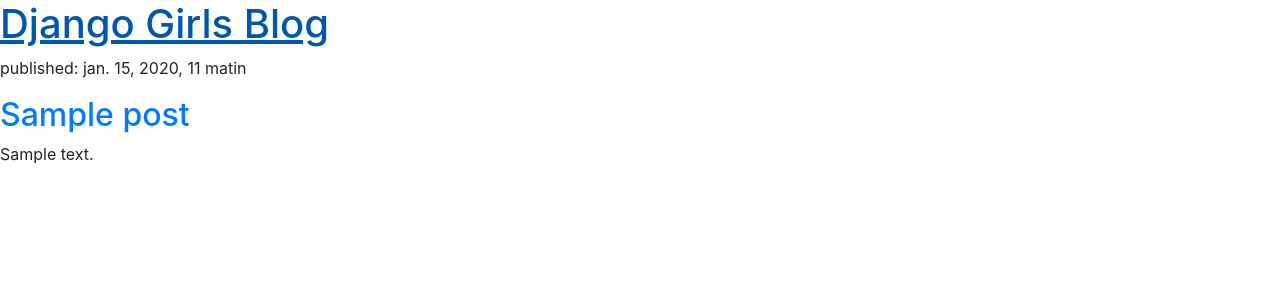
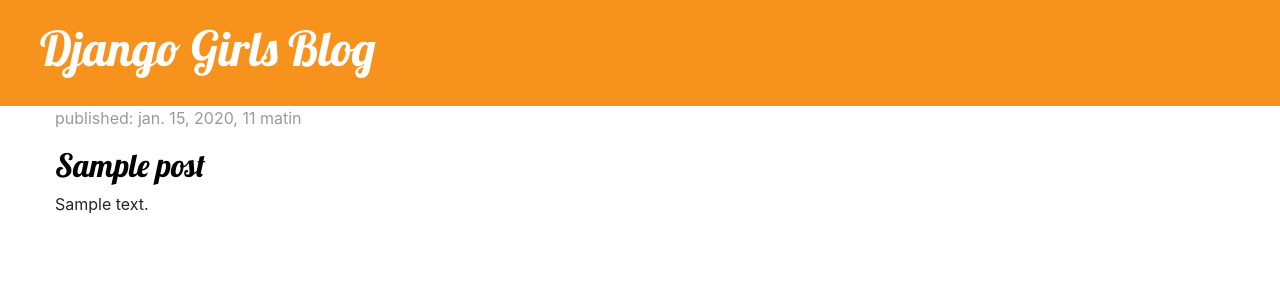
Before and after one commit to Rooarii/django_blog, a Django app: page / in a window 1280 px wide. Shown: the top 300 px of the page. Run offline with Django 3.2, Linux system fonts and the light colour scheme; tables that the repository leaves empty hold one stand-in row (values such as "Sample post"); some libraries are stand-ins or nearby versions.

Commit message:
Static CSS added

```diff
--- /dev/null
+++ b/blog/static/css/blog.css
@@ -0,0 +1,58 @@
+/* h1 a, h2 a {
+    color: #f7921d;
+    font-family: 'Lobster';
+}
+
+body {
+    padding-left: 15px;
+} */
+
+.page-header {
+    /* background-color: #C25100; */
+    background-color: #f7921d;
+    margin-top: 0;
+    padding: 20px 20px 20px 40px;
+}
+
+.page-header h1, .page-header h1 a, .page-header h1 a:visited, .page-header h1 a:active {
+    color: #ffffff;
+    font-size: 36pt;
+    text-decoration: none;
+}
+
+.content {
+    margin-left: 40px;
+}
+
+h1, h2, h3, h4 {
+    font-family: 'Lobster', cursive;
+}
+
+.date {
+    color: #9a9a9c;
+}
+
+.save {
+    float: right;
+}
+
+.post-form textarea, .post-form input {
+    width: 100%;
+}
+
+.top-menu, .top-menu:hover, .top-menu:visited {
+    color: #ffffff;
+    float: right;
+    font-size: 26pt;
+    margin-right: 20px;
+}
+
+.post {
+    margin-bottom: 70px;
+}
+
+.post h2 a, .post h2 a:visited {
+    color: #000000;
+}
+
+Context | Request Context
--- a/blog/templates/blog/post_list.html
+++ b/blog/templates/blog/post_list.html
@@ -1,21 +1,31 @@
+{% load static %}
 <html>
     <head>
         <title>Django Girls blog</title>
         <meta name="viewport" content="width=device-width, initial-scale=1, shrink-to-fit=no">
         <link rel="stylesheet" href="https://stackpath.bootstrapcdn.com/bootstrap/4.4.1/css/bootstrap.min.css" integrity="sha384-Vkoo8x4CGsO3+Hhxv8T/Q5PaXtkKtu6ug5TOeNV6gBiFeWPGFN9MuhOf23Q9Ifjh" crossorigin="anonymous">
+        <link rel="stylesheet" href="{% static 'css/blog.css' %}">
+        <link href="//fonts.googleapis.com/css?family=Lobster&subset=latin,latin-ext" rel="stylesheet" type="text/css">
     </head>
     <body>
-        <div>
+        <div class="page-header">
             <h1><a href="/">Django Girls Blog</a></h1>
         </div>
-
-        {% for post in posts %}
-            <div>
-                <p>published: {{ post.published_date }}</p>
-                <h2><a href="">{{ post.title }}</a></h2>
-                <p>{{ post.text|linebreaksbr }}</p>
+        <div class="content container">
+            <div class="row">
+                <div class="col-md-8">
+                    {% for post in posts %}
+                        <div class="post">
+                            <div class="date">
+                                <p>published: {{ post.published_date }}</p>
+                            </div>
+                            <h2><a href="">{{ post.title }}</a></h2>
+                            <p>{{ post.text|linebreaksbr }}</p>
+                        </div>
+                    {% endfor %}
+                </div>
             </div>
-        {% endfor %}
+        </div>
 
         <script src="https://code.jquery.com/jquery-3.4.1.slim.min.js" integrity="sha384-J6qa4849blE2+poT4WnyKhv5vZF5SrPo0iEjwBvKU7imGFAV0wwj1yYfoRSJoZ+n" crossorigin="anonymous"></script>
         <script src="https://cdn.jsdelivr.net/npm/popper.js@1.16.0/dist/umd/popper.min.js" integrity="sha384-Q6E9RHvbIyZFJoft+2mJbHaEWldlvI9IOYy5n3zV9zzTtmI3UksdQRVvoxMfooAo" crossorigin="anonymous"></script>
```
